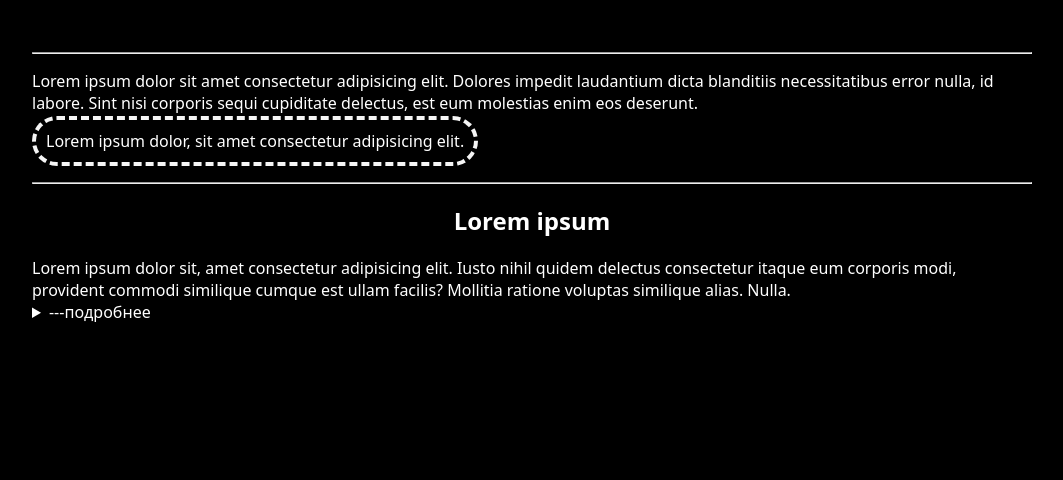
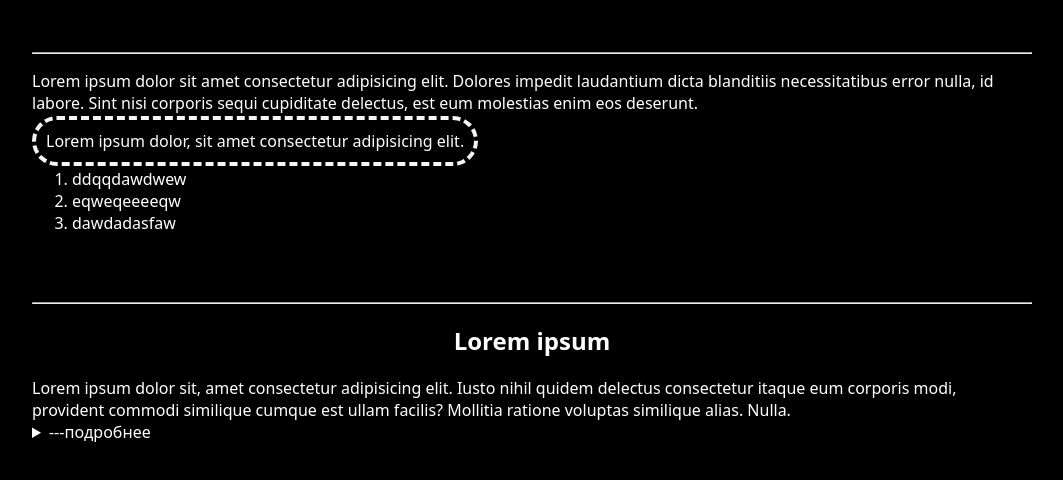
Before and after one commit to irankk/CW-HW, a plain HTML site: page index.html in a window 1280 px wide. Shown: the part 126-606 px from the top of the page, without its empty margins (108-1171 px from the left). Drawn offline with Linux system fonts and the light colour scheme.

Commit message:
1233 main

```diff
--- a/index.html
+++ b/index.html
@@ -27,6 +27,11 @@
 
     Sint nisi corporis sequi cupiditate delectus, est eum molestias enim eos deserunt.</p>
     <span id="PZ1">Lorem ipsum dolor, sit amet consectetur adipisicing elit.</span>
+    <ol>
+        <li>ddqqdawdwew</li>
+        <li>eqweqeeeeqw</li>
+        <li>dawdadasfaw</li>
+    </ol>
     <br>
     <br>
     <hr>
@@ -43,6 +48,7 @@
                 Sed illo dolores rerum architecto tenetur perferendis distinctio aspernatur, porro enim beatae,
 
                 tempora perspiciatis dolorem mollitia eligendi corrupti deserunt doloremque, alias unde!</p>
+            <img src="c:\Users\279013648\Downloads\Без названия" alt=".">
         </details>
 </body>
 </html>
```
